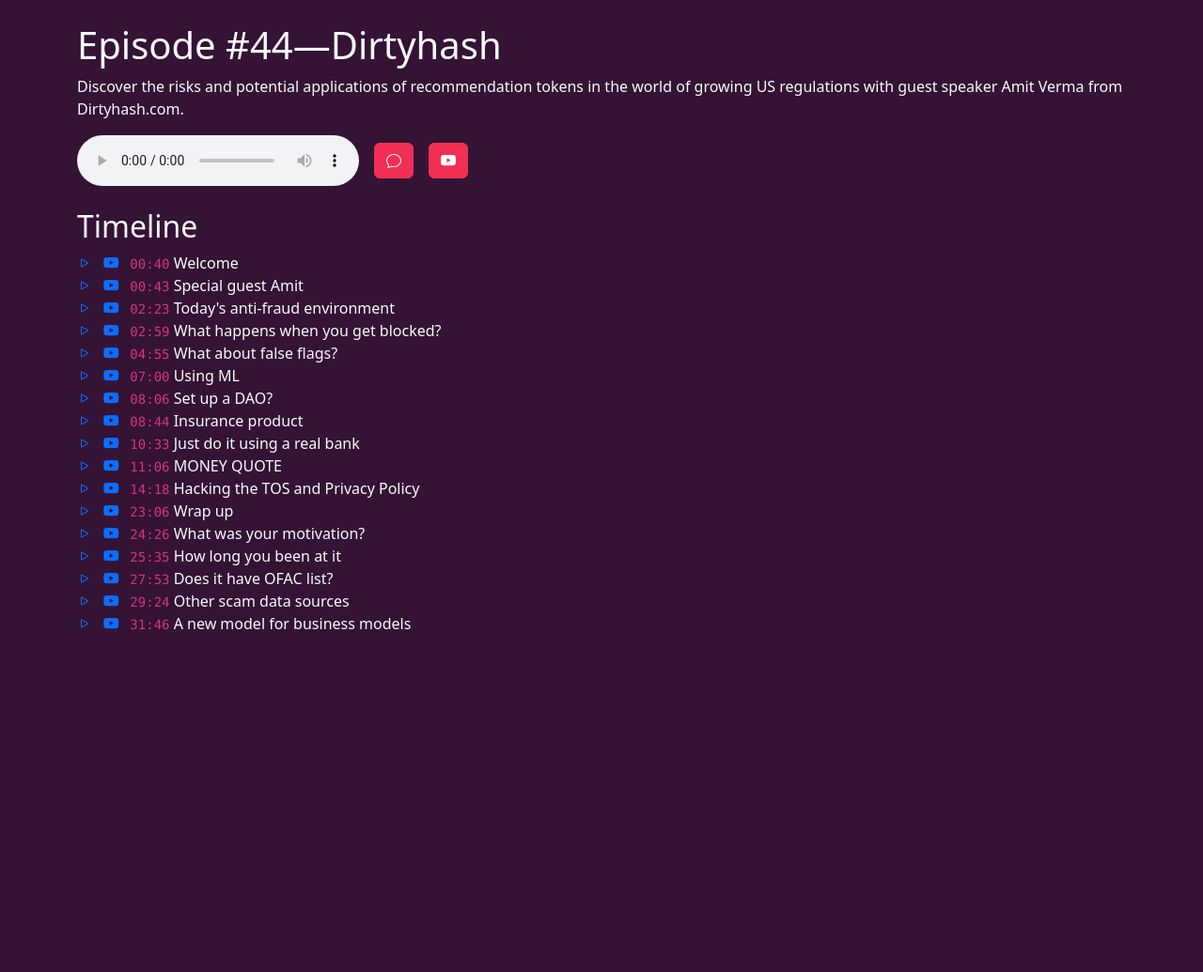
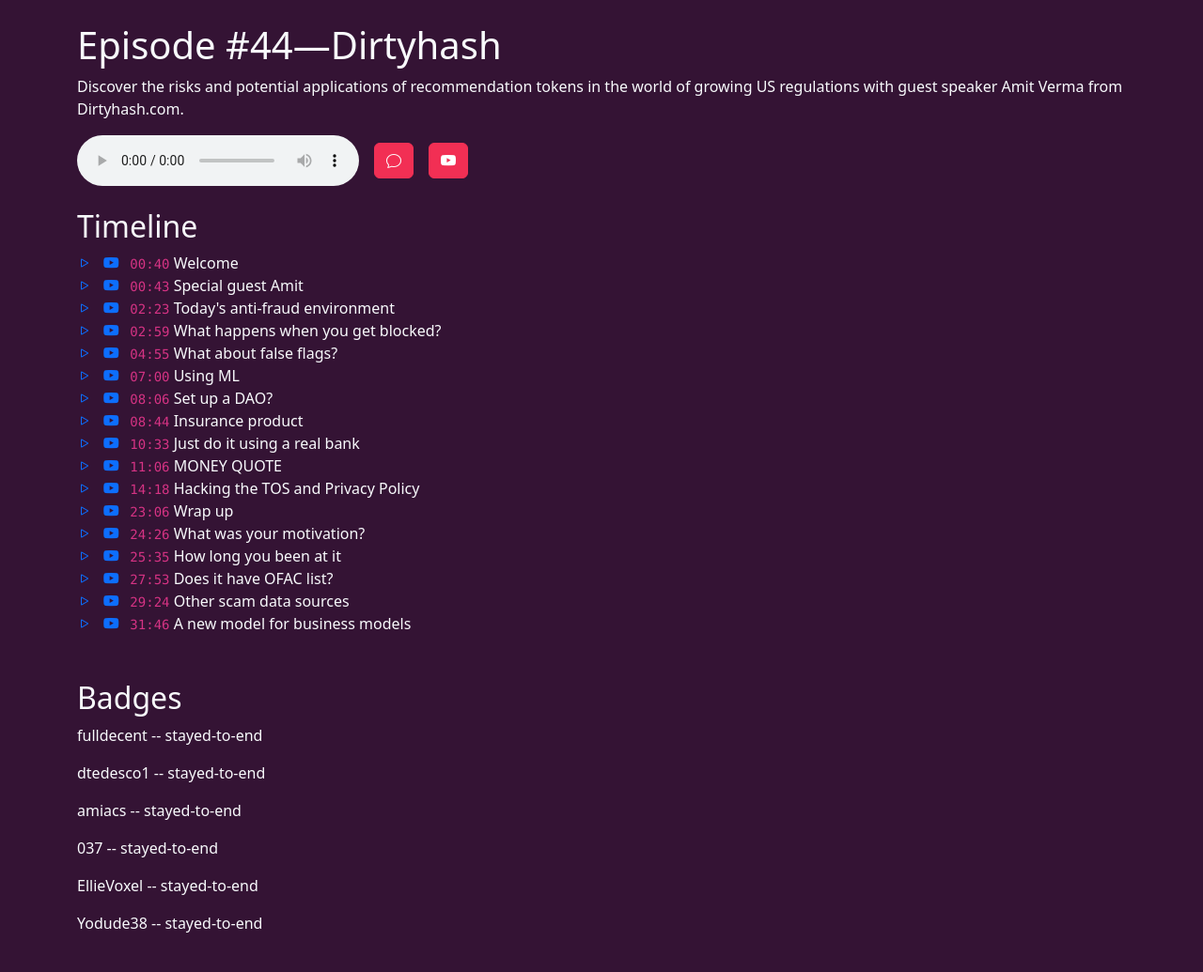
Before and after one commit to community-service/hour.gg, a Jekyll site: the page built from _episodes/2022-10-04-episode-44.md, in a window 1280 px wide. Shown: the whole page at 94% size. Built offline with Jekyll 4.4.1, drawn with Linux system fonts in a browser that asks for light colours; before the commit the page ends 900 px from its top, so only the background shows below that.

Commit message:
fix errors

```diff
--- a/_config.yml
+++ b/_config.yml
@@ -18,3 +18,9 @@ defaults:
     values:
       layout: ffmetadata
       permalink: /ffmetadata/:path.txt
+
+# https://jekyllrb.com/docs/configuration/liquid/
+liquid:
+  error_mode: strict
+#  strict_variables: true
+#  strict_filters: true
--- a/_episodes/2022-10-04-episode-44.md
+++ b/_episodes/2022-10-04-episode-44.md
@@ -54,4 +54,19 @@ enclosure-url: "https://media.phor.net/csh/2022-10-04-episode-44.m4a"
 enclosure-length: 41734890
 enclosure-type: "audio/x-m4a"
 itunes-duration: 2027
+
+# CSH information
+badges:
+  - type: stayed-to-end
+    recipient: fulldecent
+  - type: stayed-to-end
+    recipient: dtedesco1
+  - type: stayed-to-end
+    recipient: amiacs
+  - type: stayed-to-end
+    recipient: "037"
+  - type: stayed-to-end
+    recipient: EllieVoxel
+  - type: stayed-to-end
+    recipient: Yodude38
 ---
--- a/_layouts/episode.html
+++ b/_layouts/episode.html
@@ -48,11 +48,13 @@
           <i class="bi bi-youtube"></i>
         </a>
         {% endif %}
-        {% for youtube-cut in page.youtube-cuts %}
+        {% if page contains 'youtube-cuts' %}
+          {% for youtube-cut in page.youtube-cuts %}
         <a href="{{ youtube-cut.url }}" class="btn btn-secondary ms-3" target="_blank" rel="noopener" title="{{ youtube-cut.name | escape }}">
           <i class="bi bi-youtube"></i>
         </a>
-        {% endfor %}
+          {% endfor %}
+        {% endif %}
       </div>
       <h2 id="timeline" class="mt-4">Timeline</h2>
       <div class="timeline">
@@ -74,6 +76,12 @@
         </div>
         {% endfor %}
       </div>
+      <h2 class="mt-5">Badges</h2>
+      {% for badge in page.badges %}
+      <div>
+        <p>{{ badge.recipient }} -- {{ badge.type }}</p>
+      </div>
+      {% endfor %}
     </div>
   </body>
   <script src="https://cdn.jsdelivr.net/npm/bootstrap@5.3.0-alpha1/dist/js/bootstrap.bundle.min.js" integrity="sha384-w76AqPfDkMBDXo30jS1Sgez6pr3x5MlQ1ZAGC+nuZB+EYdgRZgiwxhTBTkF7CXvN" crossorigin="anonymous"></script>
```
Also changed, not shown: _episodes/2022-03-15-episode-15.md (+0 -2 lines), _episodes/2022-07-05-episode-31.md (+1 -0 lines).
